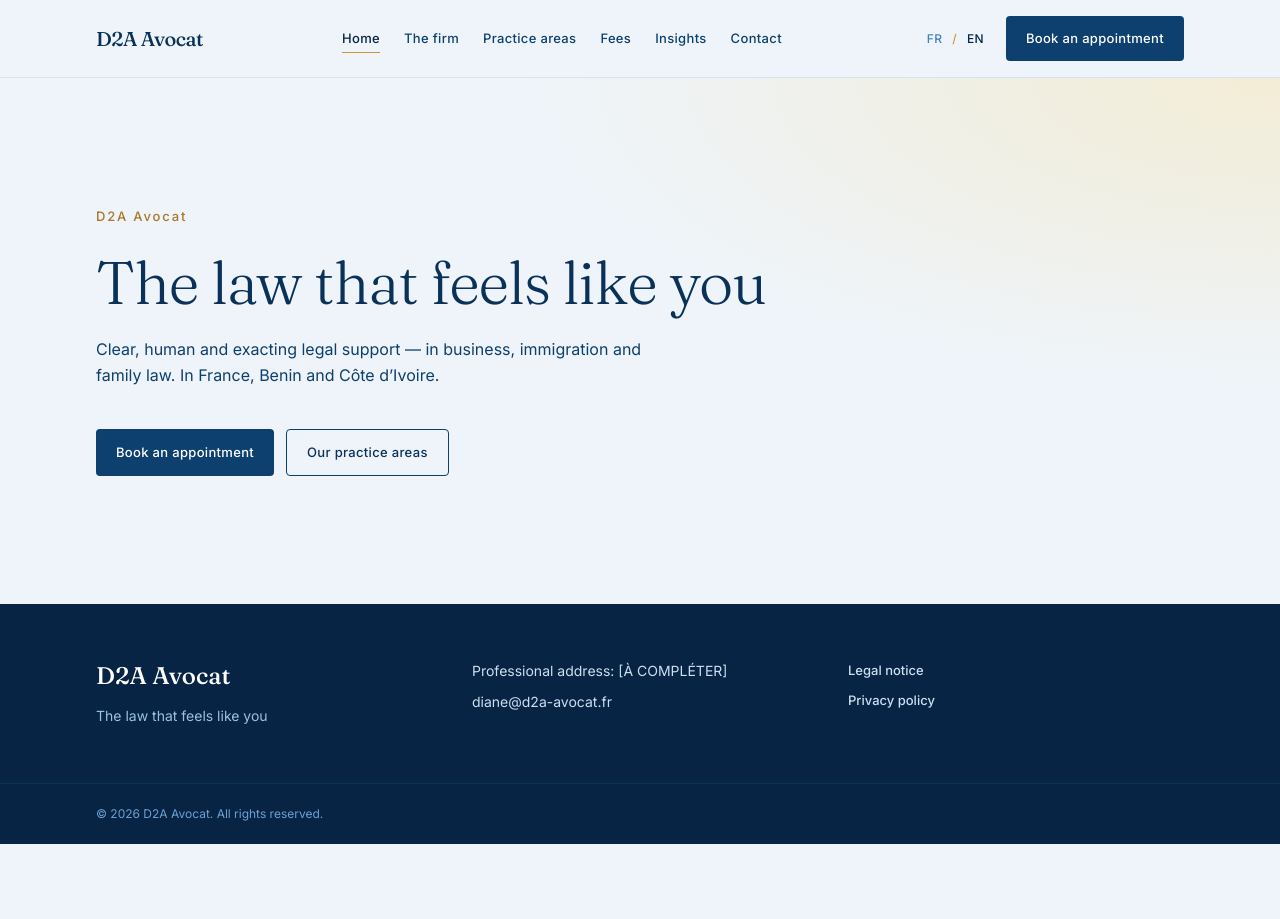
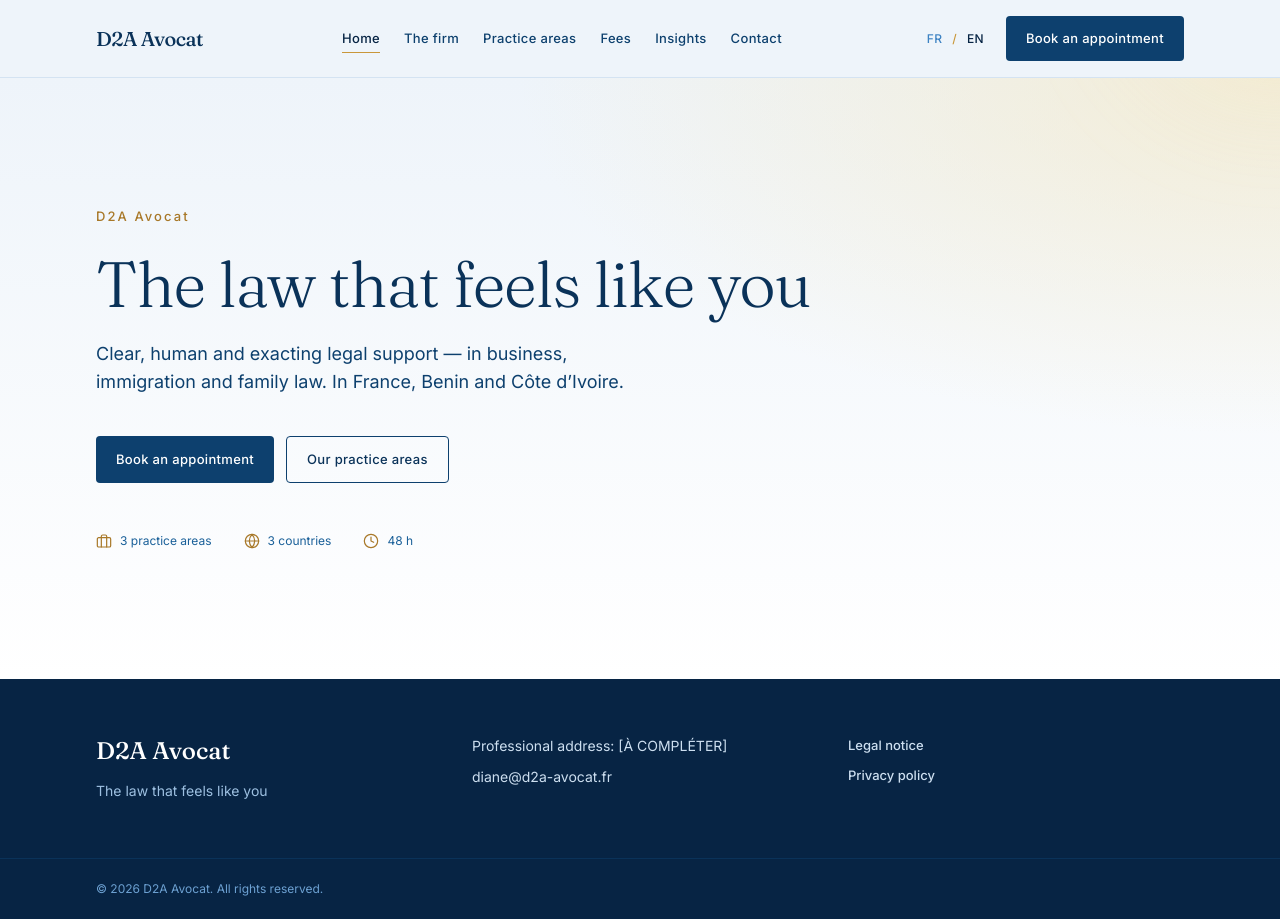
Before and after one commit to Pancracedev/d2a-avocat-perso, an Astro site: page /en in a window 1280 px wide. Before the commit the page ends 844 px from the top, so only its background shows below. Built offline with nearby package versions, Linux system fonts and the light colour scheme; Astro itself is replaced by a stand-in of ours.

Commit message:
style: enrichir hero avec micro-preuves et dégradé

```diff
--- a/src/components/HeroSection.astro
+++ b/src/components/HeroSection.astro
@@ -1,29 +1,35 @@
 ---
 import Button from './Button.astro'
 import Reveal from './Reveal'
+import Icon from './Icon.astro'
 import { getLangFromUrl, routes, useTranslations } from '../i18n/utils'
 
 const lang = getLangFromUrl(Astro.url)
 const t = useTranslations(lang)
 ---
 
-<section class="relative overflow-hidden">
+<section class="from-navy-50 relative overflow-hidden bg-gradient-to-b to-white">
   <div
     class="pointer-events-none absolute inset-0 bg-[radial-gradient(ellipse_at_top_right,_var(--color-gold-100)_0%,_transparent_42%)] opacity-70"
     aria-hidden="true"
   >
   </div>
+  <div
+    class="bg-gold-100/30 pointer-events-none absolute -top-32 right-0 h-64 w-64 translate-x-1/2 -translate-y-1/2 rounded-full blur-3xl"
+    aria-hidden="true"
+  >
+  </div>
   <div class="relative mx-auto max-w-6xl px-5 py-24 lg:px-8 lg:py-32">
     <Reveal client:load>
-      <p class="text-gold-500 text-[13px] font-medium tracking-[0.14em]">D2A Avocat</p>
+      <p class="text-gold-500 text-[13px] font-medium tracking-[0.16em]">D2A Avocat</p>
     </Reveal>
     <Reveal client:load delay={0.08}>
-      <h1 class="text-navy-700 mt-6 max-w-3xl text-5xl sm:text-6xl">
+      <h1 class="text-navy-700 mt-6 max-w-3xl text-5xl sm:text-6xl lg:text-[64px]">
         {t('hero.title')}
       </h1>
     </Reveal>
     <Reveal client:load delay={0.16}>
-      <p class="text-navy-600 mt-6 max-w-xl text-[16px]">
+      <p class="text-navy-600 mt-6 max-w-xl text-[16px] lg:text-lg">
         {t('hero.subtitle')}
       </p>
     </Reveal>
@@ -35,5 +41,23 @@ const t = useTranslations(lang)
         </Button>
       </div>
     </Reveal>
+    <Reveal client:load delay={0.32}>
+      <div
+        class="text-navy-500 mt-12 flex flex-wrap items-center gap-x-8 gap-y-3 text-[12px]"
+      >
+        <div class="flex items-center gap-2">
+          <Icon name="briefcase" size={16} class="text-gold-500" />
+          <span>{t('home.highlight.0.title')}</span>
+        </div>
+        <div class="flex items-center gap-2">
+          <Icon name="globe" size={16} class="text-gold-500" />
+          <span>{t('home.highlight.1.title')}</span>
+        </div>
+        <div class="flex items-center gap-2">
+          <Icon name="clock" size={16} class="text-gold-500" />
+          <span>{t('home.highlight.2.title')}</span>
+        </div>
+      </div>
+    </Reveal>
   </div>
 </section>
```
